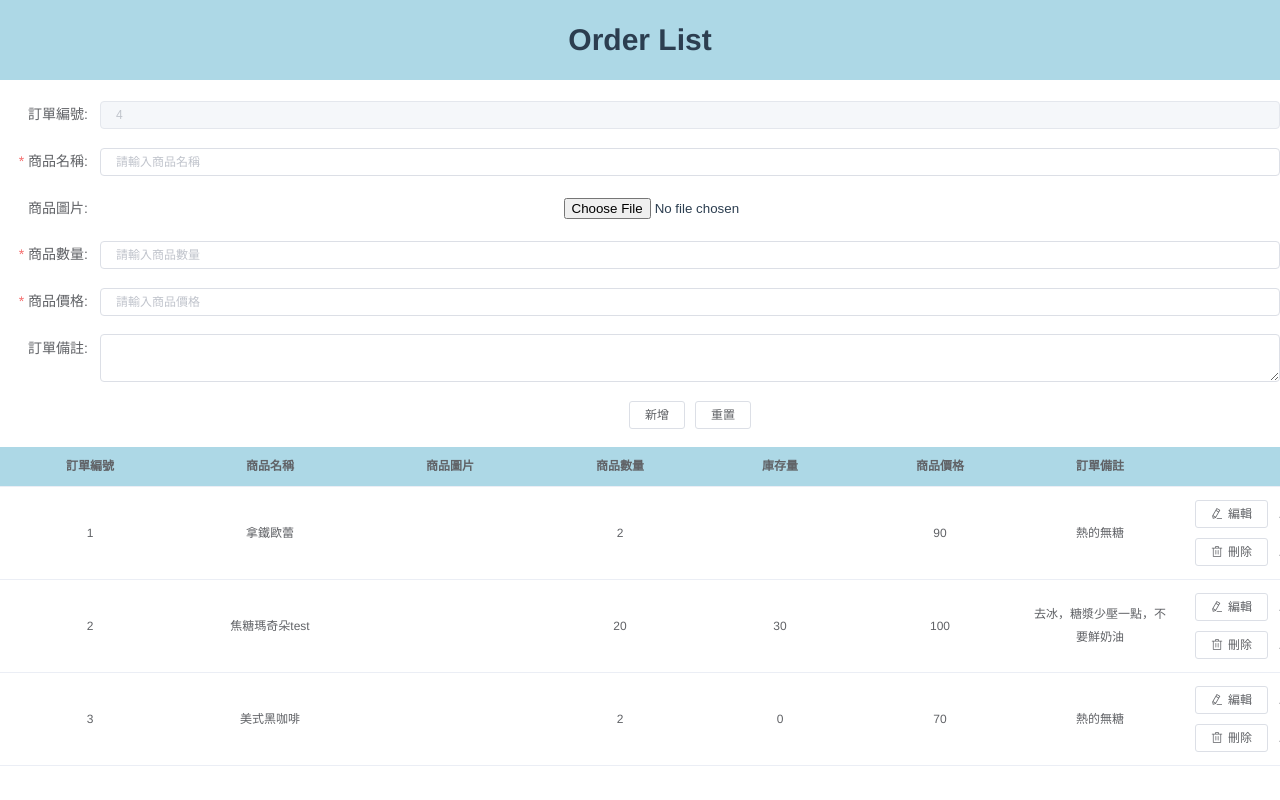
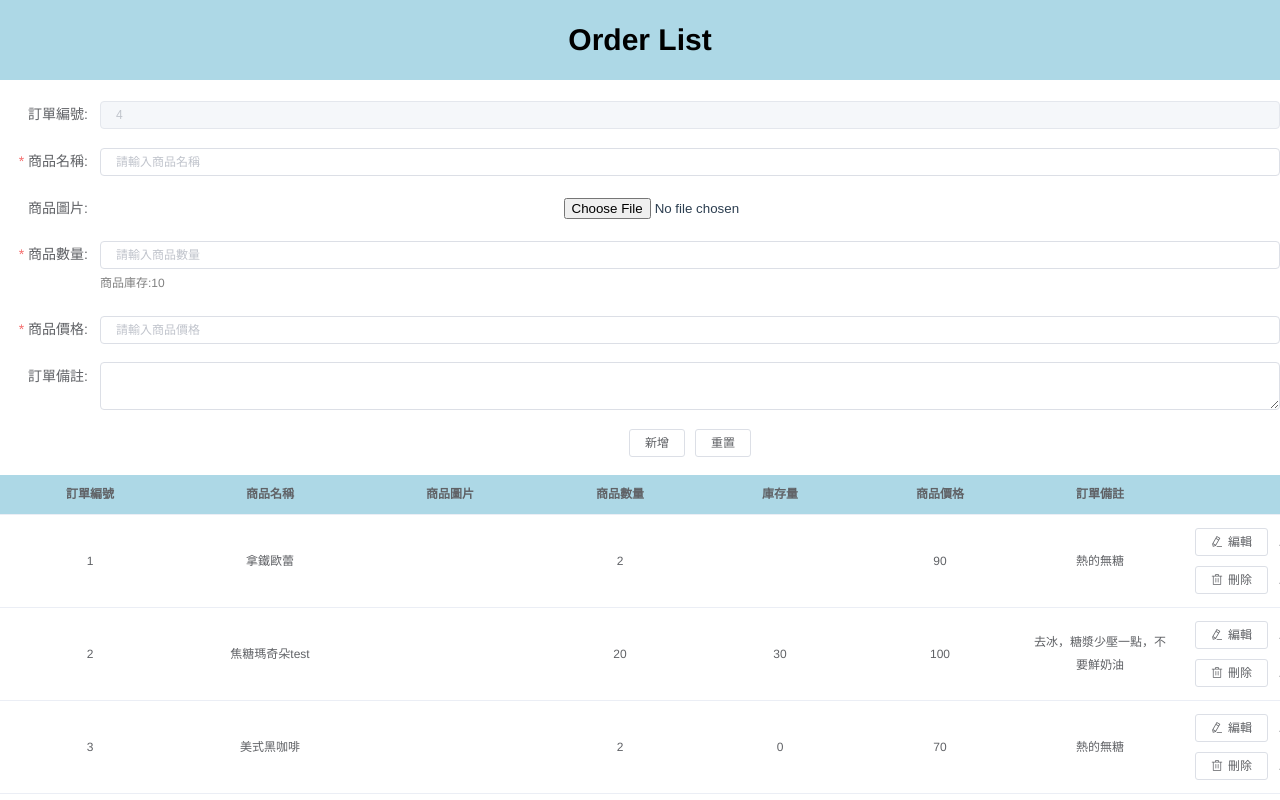
Before and after one commit to hangineer/order_list, a Vue app in the folder order/: page / in a window 1280 px wide. Built offline with nearby package versions, Linux system fonts and the light colour scheme; data requests are answered from the project's data file.

Commit message:
feat:Delete data through API OT-103

```diff
--- a/order/src/components/childComponents/AddList.vue
+++ b/order/src/components/childComponents/AddList.vue
@@ -17,8 +17,10 @@ div
       //-   img(v-if='ruleForm.imgUrl' :src='ruleForm.imgUrl')
       //-   el-button(size='mini' type='primary') 點擊上傳
       //-   .el-upload__tip(slot='tip') 只能上傳jpg/png
-    el-form-item(label='商品數量:' prop='quantity')
+    el-form-item( label='商品數量:' prop='quantity')
       el-input(v-model='ruleForm.quantity' placeholder='請輸入商品數量')
+      p(class="inventory" v-model='ruleForm.inventory' :disabled='true' prop='inventory') 商品庫存:{{ ruleForm.inventory }}
+
     el-form-item(label='商品價格:' prop='price')
       el-input(v-model='ruleForm.price' placeholder='請輸入商品價格')
     el-form-item(label='訂單備註:' prop='note')
@@ -38,6 +40,7 @@ export default {
         name: "",
         imgUrl: "",
         quantity: null,
+        inventory: 10,
         price: null,
         note: "",
       },
@@ -100,6 +103,7 @@ export default {
       this.imgUrl = e.target.result;
     },
     //新增
+    //todo 庫存的判斷
     createItem() {
       this.ruleForm.id = this.id;
       this.$refs.ruleForm.validate((valid) => {
@@ -117,6 +121,7 @@ export default {
             name: "",
             img: null,
             quantity: null,
+            inventory: this.ruleForm.inventory - 1,
             price: null,
             note: "",
           };
@@ -132,4 +137,12 @@ export default {
 };
 </script>
 
-<style lang="scss" scoped></style>
+<style lang="scss" scoped>
+p.inventory {
+  display: flex;
+  font-size: 12px;
+  color: gray;
+  left: 10px;
+  top: 25px;
+}
+</style>
--- a/order/src/components/childComponents/ListData.vue
+++ b/order/src/components/childComponents/ListData.vue
@@ -36,18 +36,18 @@ export default {
       return "background-color: lightBlue ; color:#606266";
     },
     //刪除
-    // todo 未完成！！！！！！！！無法正確刪除
-    removeItem(index, rows) {
-      console.log("test", index, rows);
-      console.log("test2", rows[index - 1]);
+    removeItem(index, tableData) {
+      console.log(index); //非id
       let _this = this;
       axios
-        .delete(`http://localhost:3000/orders/${index}`)
+        .delete(`http://localhost:3000/orders/${index + 1}`)
         .then(function (response) {
-          // _this.$store.dispatch("removeTableData", rows[index - 1]);
-          // console.log(this.tableData);
+          console.log(response.data); //空的
+          console.log("被刪除的資料", tableData[index]);
+          _this.$store.dispatch("removeTableData", index);
         });
     },
+    //修改
     editItem(index, rows) {
       this.$router.push(`/${rows.id}`);
     },
--- a/order/src/components/mainComponents/listHeader.vue
+++ b/order/src/components/mainComponents/listHeader.vue
@@ -1,6 +1,7 @@
 <template lang="pug">
 .listHeader
-    h2 {{ header }}
+    a(href='/')
+      h2 {{ header }}
     //- hr
 </template>
 
@@ -24,10 +25,13 @@ export default {
   height: 80px;
   margin-bottom: 20px;
   background: lightblue;
-  h2 {
-    text-align: center;
-    // margin: 30px auto;
-    font-size: 30px;
+  a {
+    text-decoration: none;
+    h2 {
+      text-align: center;
+      color: #000000;
+      font-size: 30px;
+    }
   }
 }
 </style>
--- a/order/src/store/index.js
+++ b/order/src/store/index.js
@@ -36,11 +36,10 @@ export default new Vuex.Store({
     setUpdateTableData(state, targetItem) {
       // let { index, rows } = obj;
       // state.tableData.splice(index, 1, rows);
-
-      let updateIndex = state.tableData.findIndex(
-        (item) => item.id === targetItem.id
-      );
-      state.tableData.splice(updateIndex, 1, targetItem);
+      // let updateIndex = state.tableData.findIndex(
+      //   (item) => item.id === targetItem.id
+      // );
+      // state.tableData.splice(updateIndex, 1, targetItem);
     },
 
     //刪除 D
@@ -70,8 +69,8 @@ export default new Vuex.Store({
       context.commit("setUpdateTableData", obj);
     },
     //刪除 D
-    removeTableData(context, index) {
-      context.commit("setRemoveTableData", index);
+    removeTableData(context, tableData) {
+      context.commit("setRemoveTableData", tableData);
     },
   },
   modules: {
```
Also changed, not shown: order/db.json (line endings or trailing spaces).
